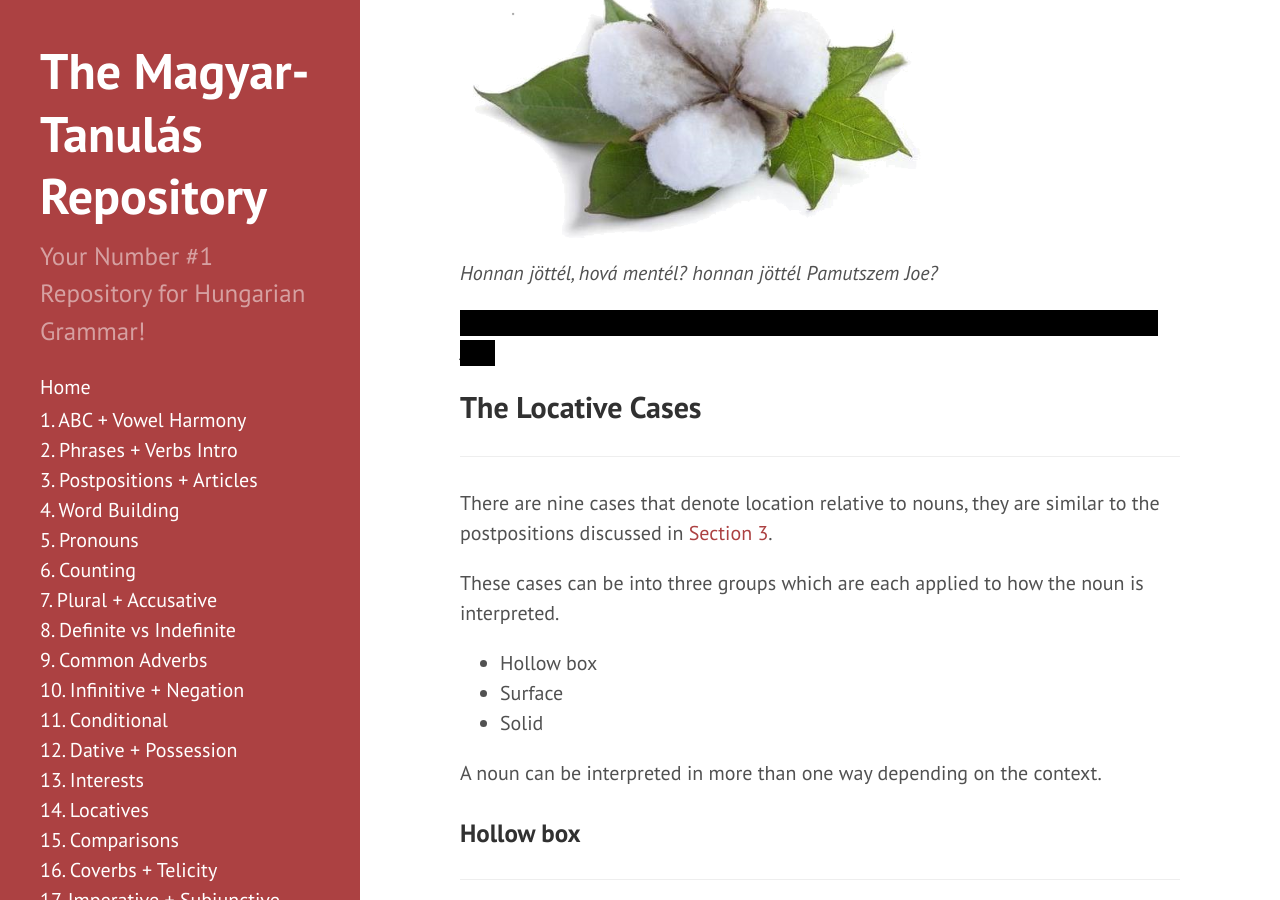
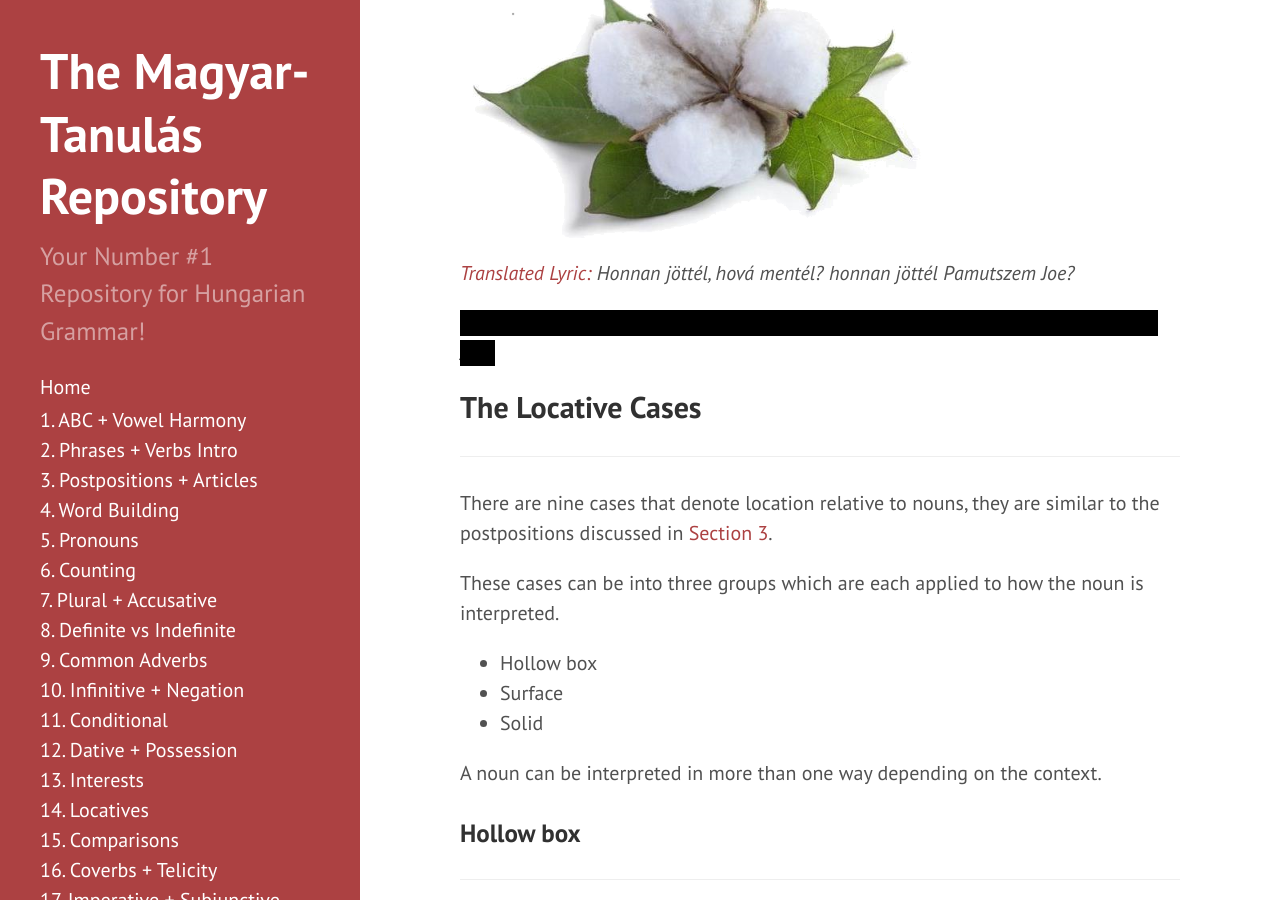
Before and after one commit to Magyartanulas/magyartanulas.github.io, a Jekyll site: the page built from locatives.md, in a window 1280 px wide and 900 px high, scrolled down 805 px. Built offline with Jekyll 4.4.1, drawn with Linux system fonts in a browser that asks for light colours; comment, search, counter and statistics services are not loaded.

Commit message:
Update locatives.md

```diff
--- a/locatives.md
+++ b/locatives.md
@@ -22,7 +22,7 @@ Hungarian makes the distinction between where you are, where you are going and w
 `Challenge!`
 ![joe](https://magyartanulas.github.io/public/cotton.png)
 
-*Honnan jöttél, hová mentél? honnan jöttél Pamutszem Joe?*
+*[Translated Lyric:](http://www.metrolyrics.com/cotton-eye-joe-lyrics-rednex.html) Honnan jöttél, hová mentél? honnan jöttél Pamutszem Joe?*
 
 <span class="spoiler">Where did you come from, where did you go? Where did you come from Cottoneye Joe?</span>
 
```
